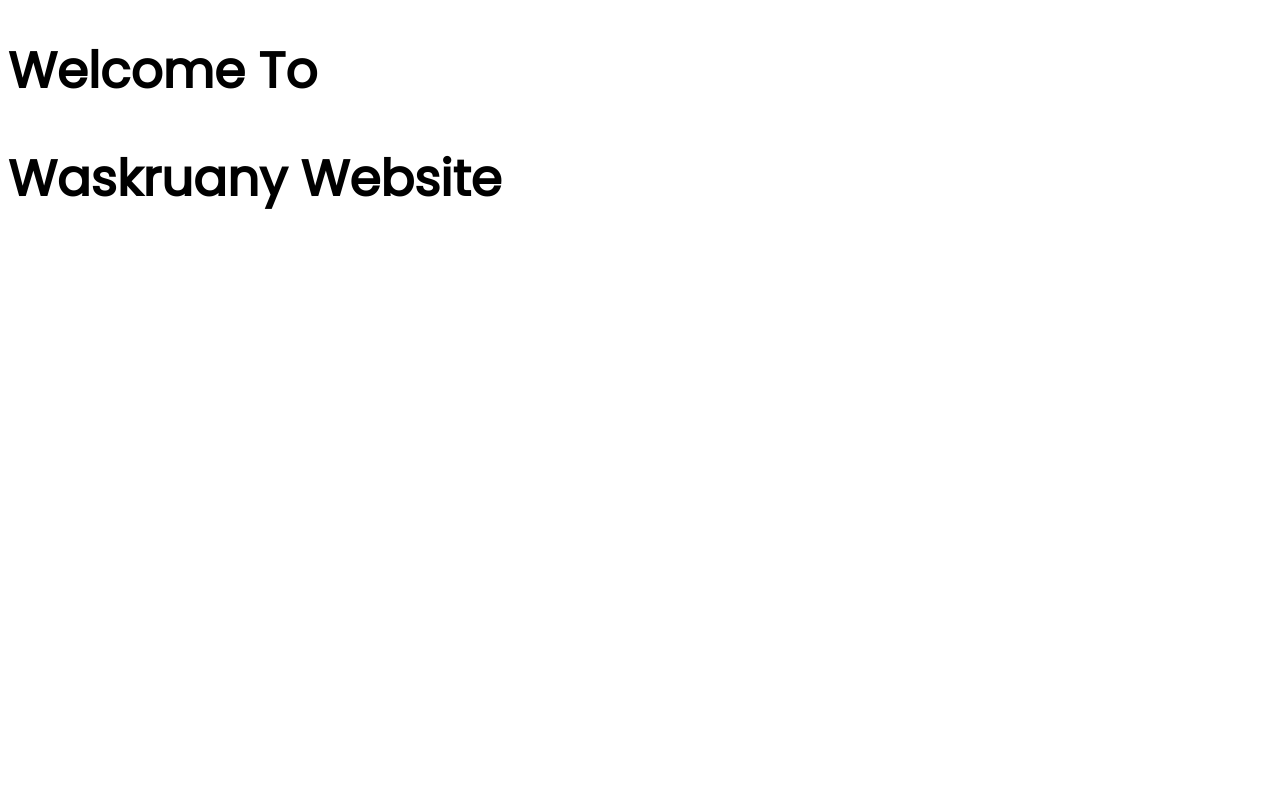
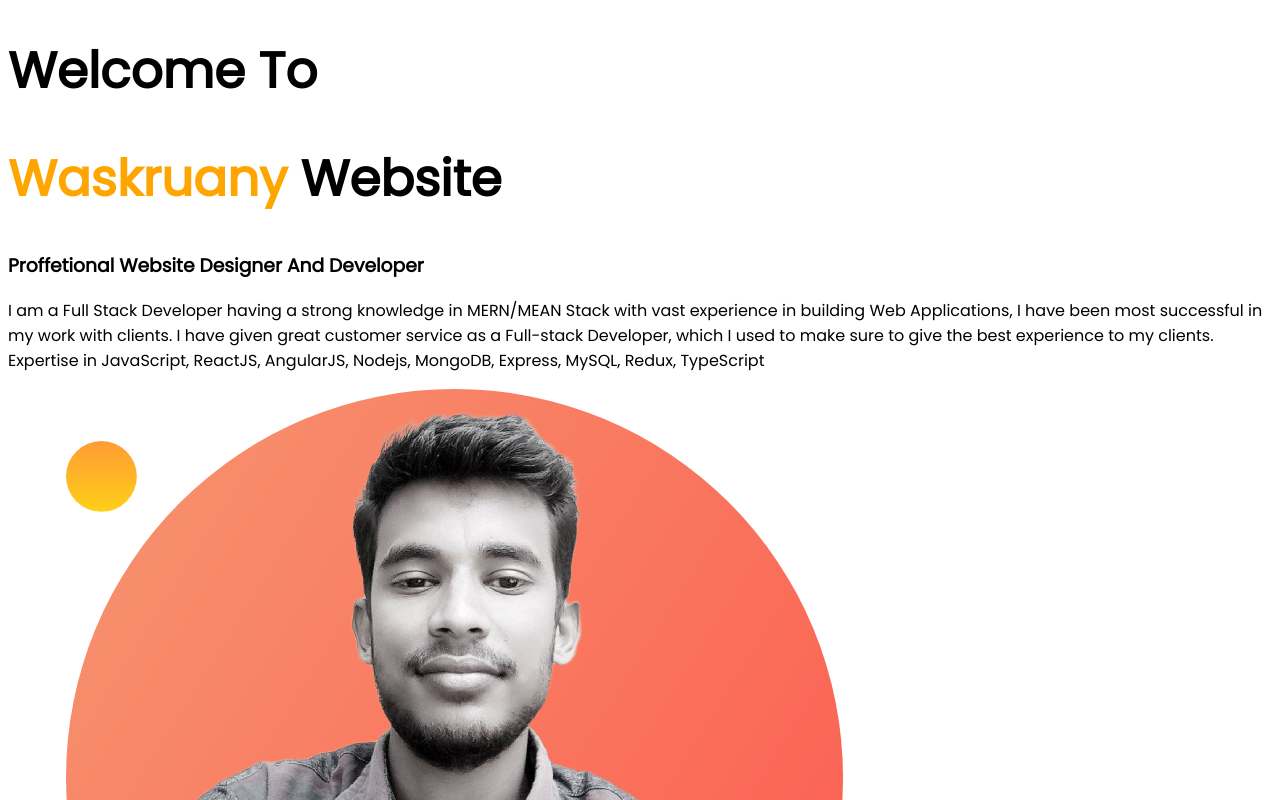
Before and after one commit to md-waskruany/developer-protfolio, a plain HTML site: page index.html in a window 1280 px wide. Shown: the top 800 px of the page. Drawn offline with Linux system fonts and the light colour scheme.

Commit message:
4-4 Header partial style by using span

```diff
--- a/css/style.css
+++ b/css/style.css
@@ -4,3 +4,6 @@ body{
 h1{
     font-size: 50px;
 }
+.orange-color{
+    color: orange;
+}
--- a/index.html
+++ b/index.html
@@ -12,6 +12,10 @@
 </head>
 <body>
     <h1>Welcome To </h1>
-    <h1>Waskruany Website</h1>
+    <h1><span class="orange-color">Waskruany</span> Website</h1>
+    <h3>Proffetional Website Designer And Developer</h3>
+    <p>I am a Full Stack Developer having a strong knowledge in MERN/MEAN Stack with vast experience in building Web Applications,
+        I have been most successful in my work with clients. I have given great customer service as a Full-stack Developer, which I used to make sure to give the best experience to my clients. Expertise in JavaScript, ReactJS, AngularJS, Nodejs, MongoDB, Express, MySQL, Redux, TypeScript</p>
+        <img src="image/ww.png" alt="">
 </body>
 </html>
```
